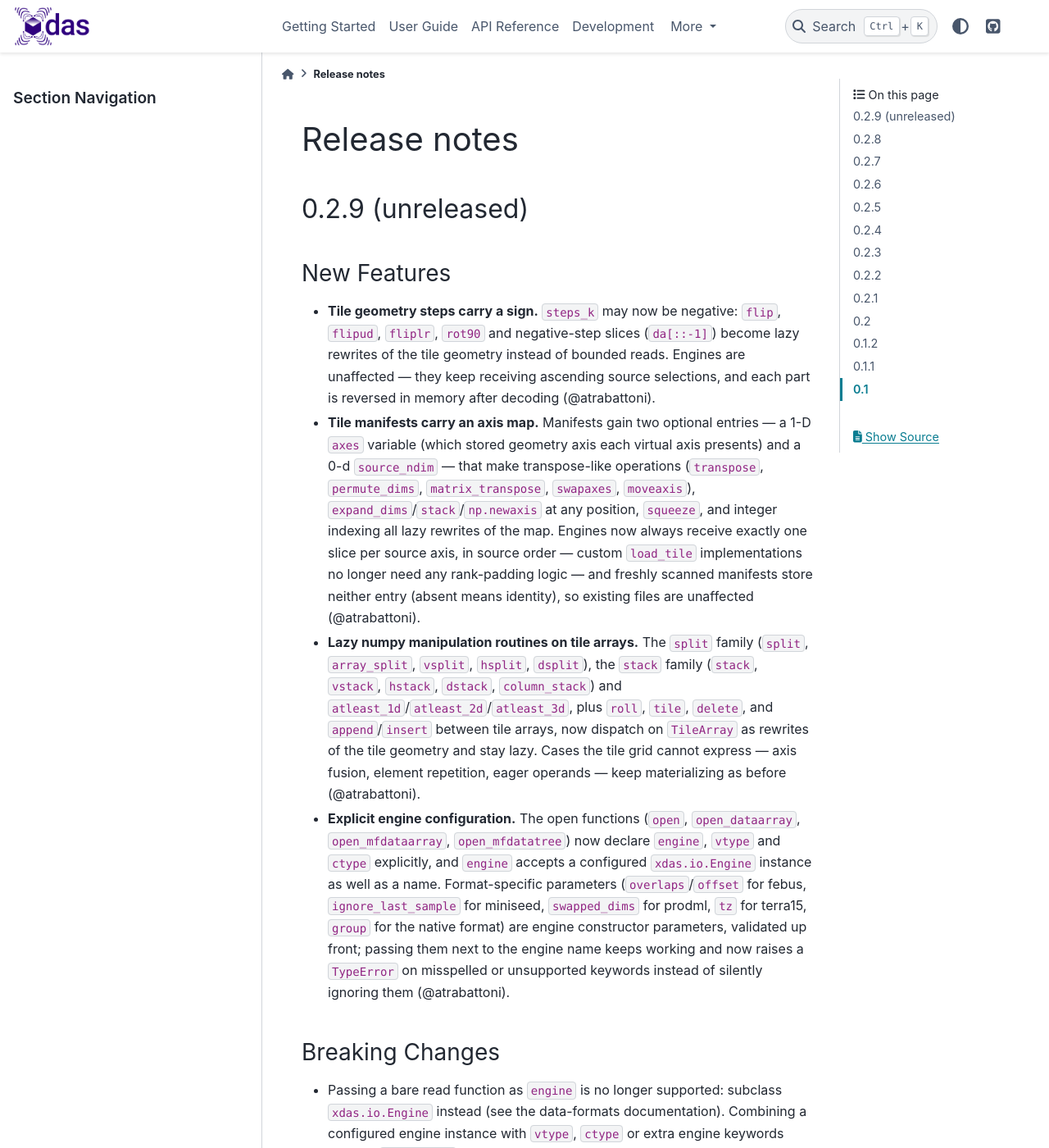
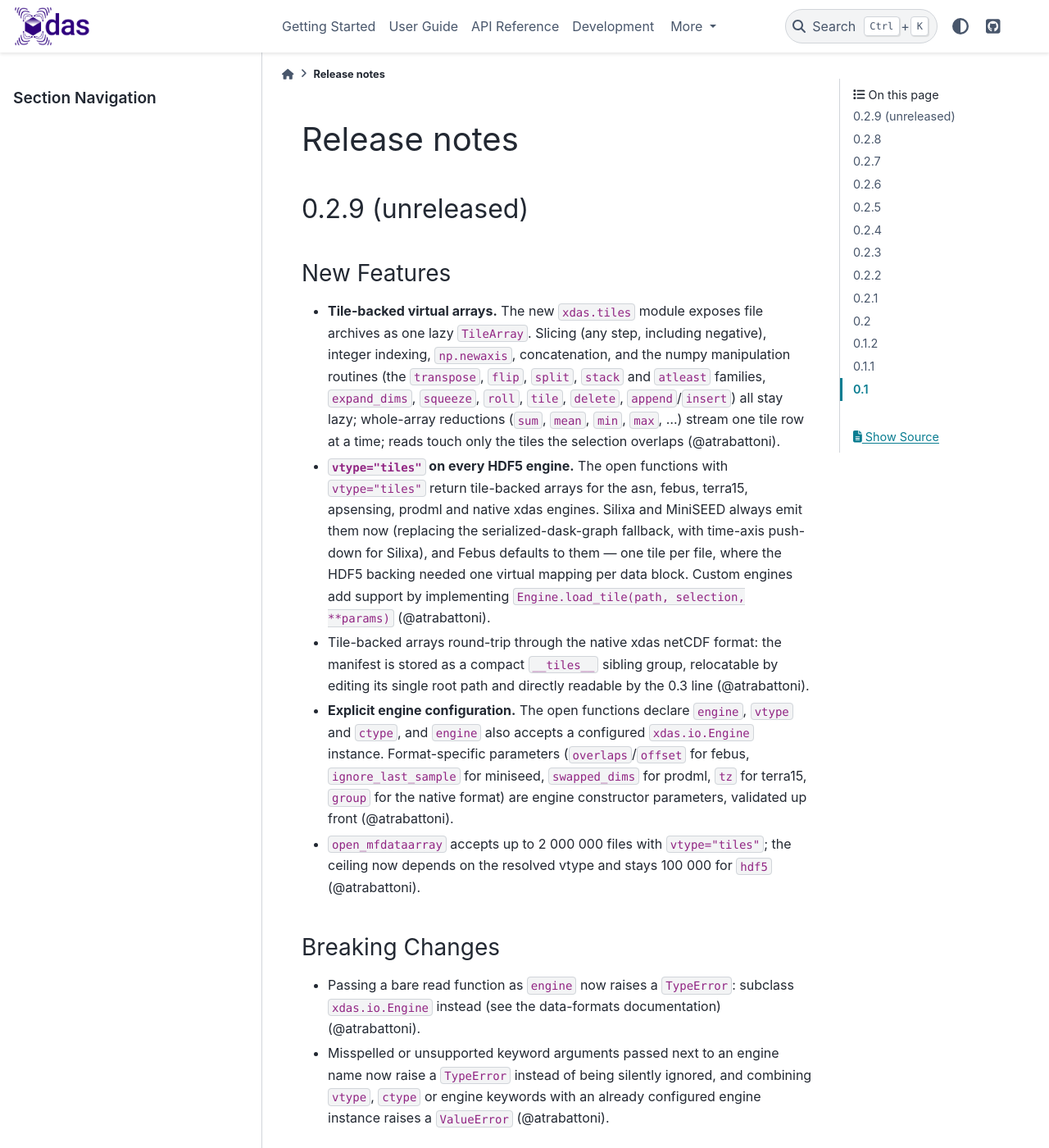
Before and after one commit to xdas-dev/xdas, a Sphinx documentation site: the page built from docs/release-notes.md, in a window 1280 px wide and 1400 px high. Shown: the whole window at 82% size. Built offline with Sphinx 7.4.7 and the PyData theme 0.15.4, drawn with Linux system fonts in a browser that asks for light colours; some of the changed text lies outside the part shown.

Commit message:
Condense the 0.2.9 release notes to the user-facing surface

```diff
--- a/docs/release-notes.md
+++ b/docs/release-notes.md
@@ -3,26 +3,21 @@
 ## 0.2.9 (unreleased)
 
 ### New Features
-- **Tile geometry steps carry a sign.** `steps_k` may now be negative: `flip`, `flipud`, `fliplr`, `rot90` and negative-step slices (`da[::-1]`) become lazy rewrites of the tile geometry instead of bounded reads. Engines are unaffected — they keep receiving ascending source selections, and each part is reversed in memory after decoding (@atrabattoni).
-- **Tile manifests carry an axis map.** Manifests gain two optional entries — a 1-D `axes` variable (which stored geometry axis each virtual axis presents) and a 0-d `source_ndim` — that make transpose-like operations (`transpose`, `permute_dims`, `matrix_transpose`, `swapaxes`, `moveaxis`), `expand_dims`/`stack`/`np.newaxis` at any position, `squeeze`, and integer indexing all lazy rewrites of the map. Engines now always receive exactly one slice per source axis, in source order — custom `load_tile` implementations no longer need any rank-padding logic — and freshly scanned manifests store neither entry (absent means identity), so existing files are unaffected (@atrabattoni).
-- **Lazy numpy manipulation routines on tile arrays.** The `split` family (`split`, `array_split`, `vsplit`, `hsplit`, `dsplit`), the `stack` family (`stack`, `vstack`, `hstack`, `dstack`, `column_stack`) and `atleast_1d`/`atleast_2d`/`atleast_3d`, plus `roll`, `tile`, `delete`, and `append`/`insert` between tile arrays, now dispatch on `TileArray` as rewrites of the tile geometry and stay lazy. Cases the tile grid cannot express — axis fusion, element repetition, eager operands — keep materializing as before (@atrabattoni).
-- **Explicit engine configuration.** The open functions (`open`, `open_dataarray`, `open_mfdataarray`, `open_mfdatatree`) now declare `engine`, `vtype` and `ctype` explicitly, and `engine` accepts a configured `xdas.io.Engine` instance as well as a name. Format-specific parameters (`overlaps`/`offset` for febus, `ignore_last_sample` for miniseed, `swapped_dims` for prodml, `tz` for terra15, `group` for the native format) are engine constructor parameters, validated up front; passing them next to the engine name keeps working and now raises a `TypeError` on misspelled or unsupported keywords instead of silently ignoring them (@atrabattoni).
+- **Tile-backed virtual arrays.** The new `xdas.tiles` module exposes file archives as one lazy `TileArray`. Slicing (any step, including negative), integer indexing, `np.newaxis`, concatenation, and the numpy manipulation routines (the `transpose`, `flip`, `split`, `stack` and `atleast` families, `expand_dims`, `squeeze`, `roll`, `tile`, `delete`, `append`/`insert`) all stay lazy; whole-array reductions (`sum`, `mean`, `min`, `max`, …) stream one tile row at a time; reads touch only the tiles the selection overlaps (@atrabattoni).
+- **`vtype="tiles"` on every HDF5 engine.** The open functions with `vtype="tiles"` return tile-backed arrays for the asn, febus, terra15, apsensing, prodml and native xdas engines. Silixa and MiniSEED always emit them now (replacing the serialized-dask-graph fallback, with time-axis push-down for Silixa), and Febus defaults to them — one tile per file, where the HDF5 backing needed one virtual mapping per data block. Custom engines add support by implementing `Engine.load_tile(path, selection, **params)` (@atrabattoni).
+- Tile-backed arrays round-trip through the native xdas netCDF format: the manifest is stored as a compact `__tiles__` sibling group, relocatable by editing its single root path and directly readable by the 0.3 line (@atrabattoni).
+- **Explicit engine configuration.** The open functions declare `engine`, `vtype` and `ctype`, and `engine` also accepts a configured `xdas.io.Engine` instance. Format-specific parameters (`overlaps`/`offset` for febus, `ignore_last_sample` for miniseed, `swapped_dims` for prodml, `tz` for terra15, `group` for the native format) are engine constructor parameters, validated up front (@atrabattoni).
+- `open_mfdataarray` accepts up to 2 000 000 files with `vtype="tiles"`; the ceiling now depends on the resolved vtype and stays 100 000 for `hdf5` (@atrabattoni).
 
 ### Breaking Changes
-- Passing a bare read function as `engine` is no longer supported: subclass `xdas.io.Engine` instead (see the data-formats documentation). Combining a configured engine instance with `vtype`, `ctype` or extra engine keywords raises a `ValueError` (@atrabattoni).
-- The miniseed `ctype` argument is now honored: it previously routed to an unused attribute and the reader always built interpolated time coordinates. The default is unchanged (@atrabattoni).
-- **Tile-backed virtual arrays.** The new `xdas.tiles` module (ported from the 0.3 line) exposes multi-file archives as one lazy `TileArray`: positive-step slicing, concatenation (including along a new dimension), and whole-array reductions all stay lazy, and reads touch only the tiles a selection overlaps. The Silixa TDMS and MiniSEED engines now emit tile-backed data arrays, replacing the serialized-dask-graph fallback; Silixa reads gained time-axis push-down (@atrabattoni).
-- Tile-backed data arrays round-trip through the native xdas netCDF format: the tile manifest is stored as a `__tiles__` sibling group (@atrabattoni).
-- **Compact manifest path storage.** Tile manifests split the common directory of their source paths into a single 0-d `root` variable and keep only the root-relative rest per tile, and manifest strings are written as fixed-width char arrays instead of variable-length HDF5 strings: manifests shrink in memory and on disk and open faster, and relocating an archive amounts to editing one stored value. Arrays rooted in different directories still concatenate (the fusion is rebased under the deepest directory containing every root), and manifests written by earlier versions reopen unchanged (@atrabattoni).
-- **Optional `tiles` vtype for every HDF5 engine.** `open_dataarray`/`open_mfdataarray` with `vtype="tiles"` back the returned array with a lazy `TileArray` instead of an HDF5 virtual source, for the asn, febus, terra15, apsensing, prodml, and native xdas engines. Saved tile views are directly readable by the 0.3 line. Custom engines add tile support by implementing the `load_tile(path, selection, **params)` static half of `xdas.io.Engine` (@atrabattoni).
-- **Febus now defaults to `tiles`.** A tile view describes a Febus file as a single tile — the overlap trimming lives in the reader — whereas the HDF5 backing needs one mapping per block, so its manifest grew with the block count as well as the file count. Every other HDF5 engine still defaults to `hdf5` (@atrabattoni).
-- `open_mfdataarray` no longer refuses more than 100 000 paths regardless of backing: the ceiling is now taken from the engine's resolved vtype and is far higher for `tiles`, which does not build one HDF5 mapping per file. The error explains the remaining limit — the scan holds one data array per file in memory until they are combined (@atrabattoni).
+- Passing a bare read function as `engine` now raises a `TypeError`: subclass `xdas.io.Engine` instead (see the data-formats documentation) (@atrabattoni).
+- Misspelled or unsupported keyword arguments passed next to an engine name now raise a `TypeError` instead of being silently ignored, and combining `vtype`, `ctype` or engine keywords with an already configured engine instance raises a `ValueError` (@atrabattoni).
 
 ### Deprecations
-- Writing dask-backed virtual arrays (`__dask_array__` attribute) is deprecated and emits a `FutureWarning`; existing files still open. No engine emits them any more: the tile-backed engines replace this mechanism (@atrabattoni).
+- Writing dask-backed virtual arrays is deprecated and emits a `FutureWarning`; existing files still open, but no engine emits them any more (@atrabattoni).
 
 ### Bug Fixes
-- Fix data collections holding more than one tile-backed data array being impossible to reopen. The tile manifest lives in a `__tiles__` sibling group, which the reader counted when deciding whether a group held a data array or a nested collection, so every tile-backed array looked one level too deep (@atrabattoni).
+- The miniseed `ctype` argument is now honored: it previously routed to an unused attribute and the reader always built interpolated time coordinates. The default is unchanged (@atrabattoni).
 
 ## 0.2.8
 
```
